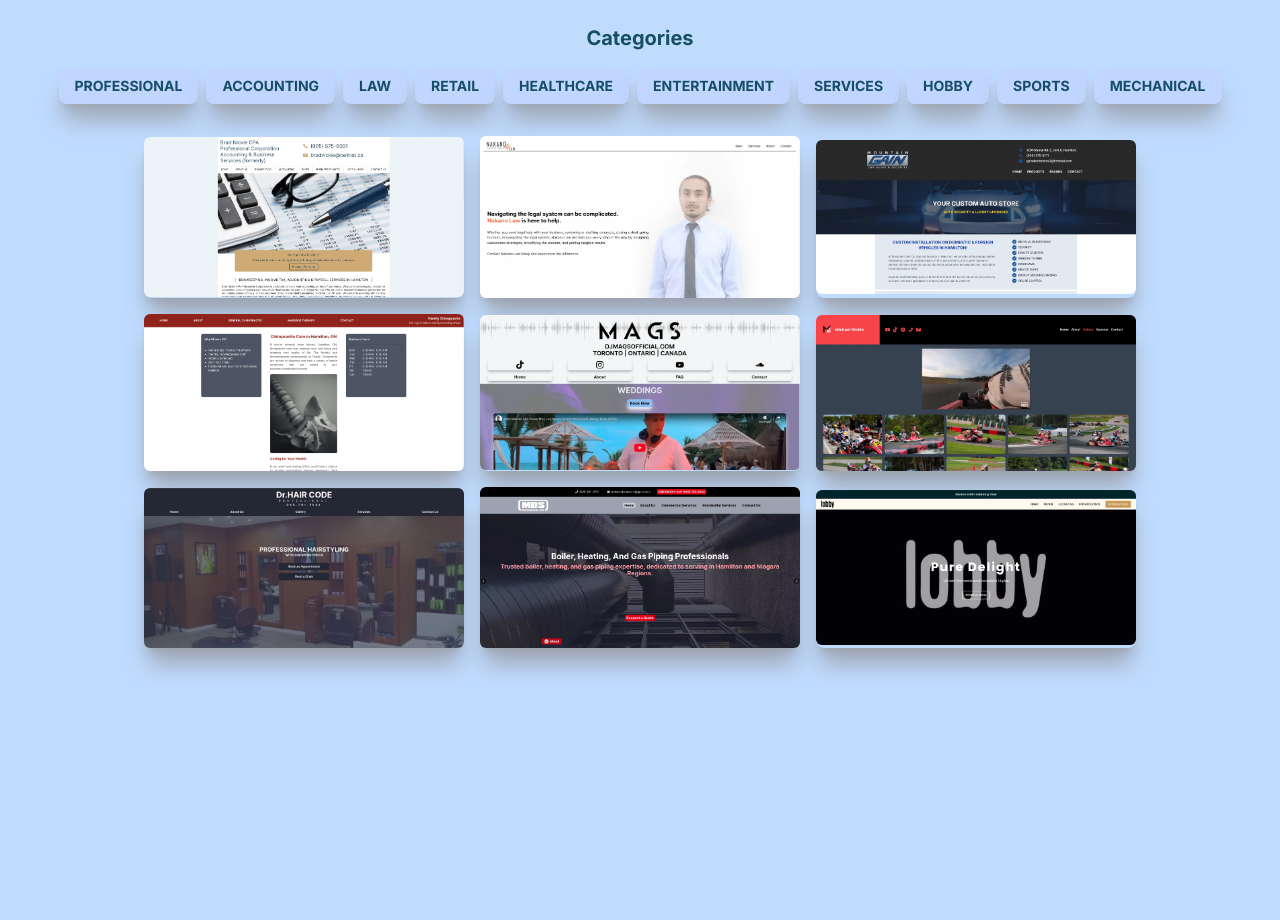
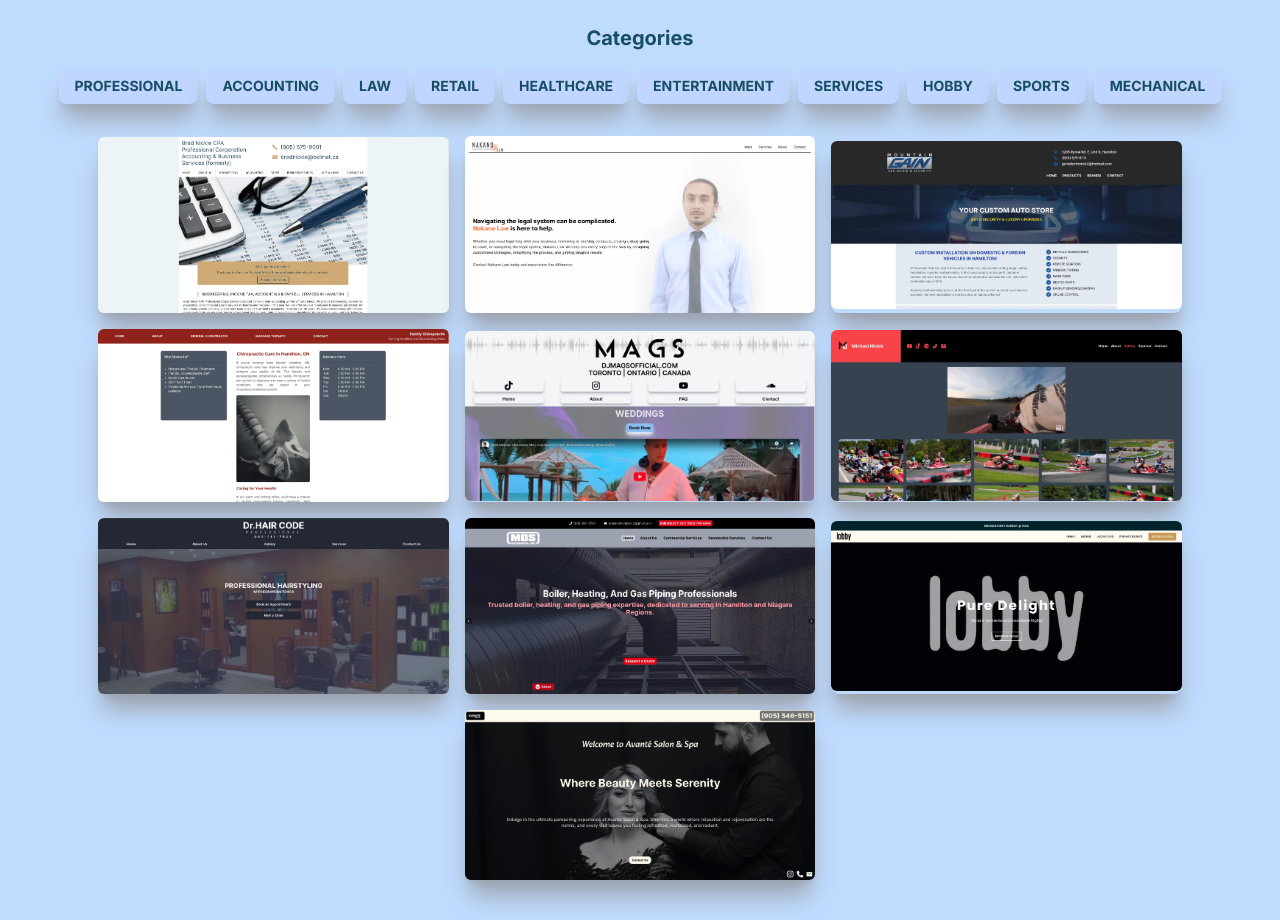
Before and after one commit to GlebTc/wdh_updated_frontend, a Next.js app: page /portfolio in a window 1280 px wide. Shown: the part 320-1240 px from the top of the page. Before the commit the page ends 1008 px from the top, so only its background shows below. Built offline with nearby package versions, Linux system fonts and the light colour scheme.

Commit message:
Added Avante Spa to Portfolio

```diff
--- a/src/app/blog/instructions/nameserver-change/godaddy/page.tsx
+++ b/src/app/blog/instructions/nameserver-change/godaddy/page.tsx
@@ -4,7 +4,7 @@ const NameserverChangeGoDaddy = () => {
   const componentName = 'NAMESERVER_CHANGE';
   return (
     <div
-      className={`${componentName}_MAIN_CONTAINER h-full flex justify-center items-center flex-col gap-4 pt-4 px-4 text-center max-w-[1300px] mx-auto`}
+      className={`${componentName}_MAIN_CONTAINER h-full flex justify-center items-center flex-col gap-4 pt-4 px-4 text-center max-w-[100px] mx-auto`}
     >
       <h1>Name Server Change - Go Daddy</h1>
       <ul className="text-left list-decimal">
--- a/src/app/portfolio/WebDesignPortfolio.tsx
+++ b/src/app/portfolio/WebDesignPortfolio.tsx
@@ -78,7 +78,7 @@ const WebDesignPortfolio = () => {
           {filteredItems.map((item, index) => (
             <li
               key={index}
-              className='relative flex flex-col justify-center h-auto floating_container group hover:bg-gradient-to-r from-[#5651e5] to-[#709dff] cursor-pointer transition duration-300 max-w-[80dvw] md:max-w-[45dvw] lg:max-w-[35dvw] xl:max-w-[25dvw]'
+              className='relative flex flex-col justify-center h-auto floating_container group hover:bg-gradient-to-r from-[#5651e5] to-[#709dff] cursor-pointer transition duration-300 sm:max-w-[45%] lg:max-w-[30%]'
             >
               <a
                 href={`${item.portfolio_item_href}`}
--- a/src/components/main/MainPortfolio.tsx
+++ b/src/components/main/MainPortfolio.tsx
@@ -4,6 +4,7 @@ import Image from 'next/image';
 const Portfolio = () => {
   const componentName = 'MAIN_PAGE_PORTFOLIO_SECTION';
   const src = '/assets/portfolio_items/';
+
   return (
     <div
       id='portfolio'
@@ -11,10 +12,10 @@ const Portfolio = () => {
     >
       <h1>Our Clients</h1>
       <ul className='grid md:grid-cols-2 gap-8'>
-        {portfolioItems.map((item, index) => (
+        {portfolioItems.filter(item => item.isOnMainPage).map((item, index) => (
           <li
             key={index}
-            className=' relative flex flex-col justify-center h-auto w-fit floating_container group hover:bg-gradient-to-r from-[#5651e5] to-[#709dff] cursor-pointer transition duration-300'
+            className='relative flex flex-col justify-center h-auto w-fit floating_container group hover:bg-gradient-to-r from-[#5651e5] to-[#709dff] cursor-pointer transition duration-300'
           >
             <a
               href={`${item.portfolio_item_href}`}
--- a/src/utils/constants/portfolioItems.json
+++ b/src/utils/constants/portfolioItems.json
@@ -61,5 +61,12 @@
     "portfolio_item_href": "https://lobby-restaurant.netlify.app/",
     "portfolio_item_img_name": "lobby.webp",
     "portfolio_item_category": ["entertainment", "services"]
+  },
+  {
+    "isOnMainPage": false,
+    "portfolio_item_name": "Avante Salon & Spa",
+    "portfolio_item_href": "https://avantesalonspa.ca/",
+    "portfolio_item_img_name": "avante_salon_spa.webp",
+    "portfolio_item_category": ["professional", "services"]
   }
 ]
```
Also changed, not shown: public/assets/portfolio_items/avante_salon_spa.webp (added).
